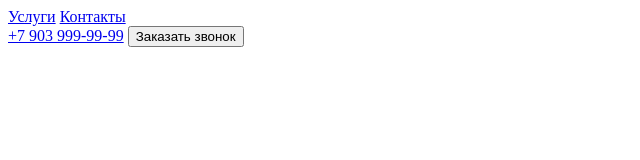
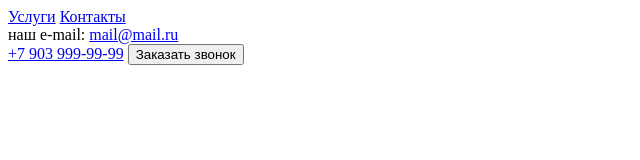
Before and after one commit to h1ckz/special-app, a plain HTML site: page index.html in a window 1280 px wide. Shown: the whole page, without its empty margins (0-640 px from the left). Drawn offline with Linux system fonts and the light colour scheme.

Commit message:
added e-mail

```diff
--- a/index.html
+++ b/index.html
@@ -14,6 +14,10 @@
             <a href="#contacts">Контакты</a>
         </nav>
         <div>
+            наш e-mail: <a href="malito:mail@mail.ru">mail@mail.ru</a>
+        <div>
+        </div>
+        <div>
             <a href="tel:+79039999999">+7 903 999-99-99</a>
             <button>Заказать звонок</button>
         </div>
```
